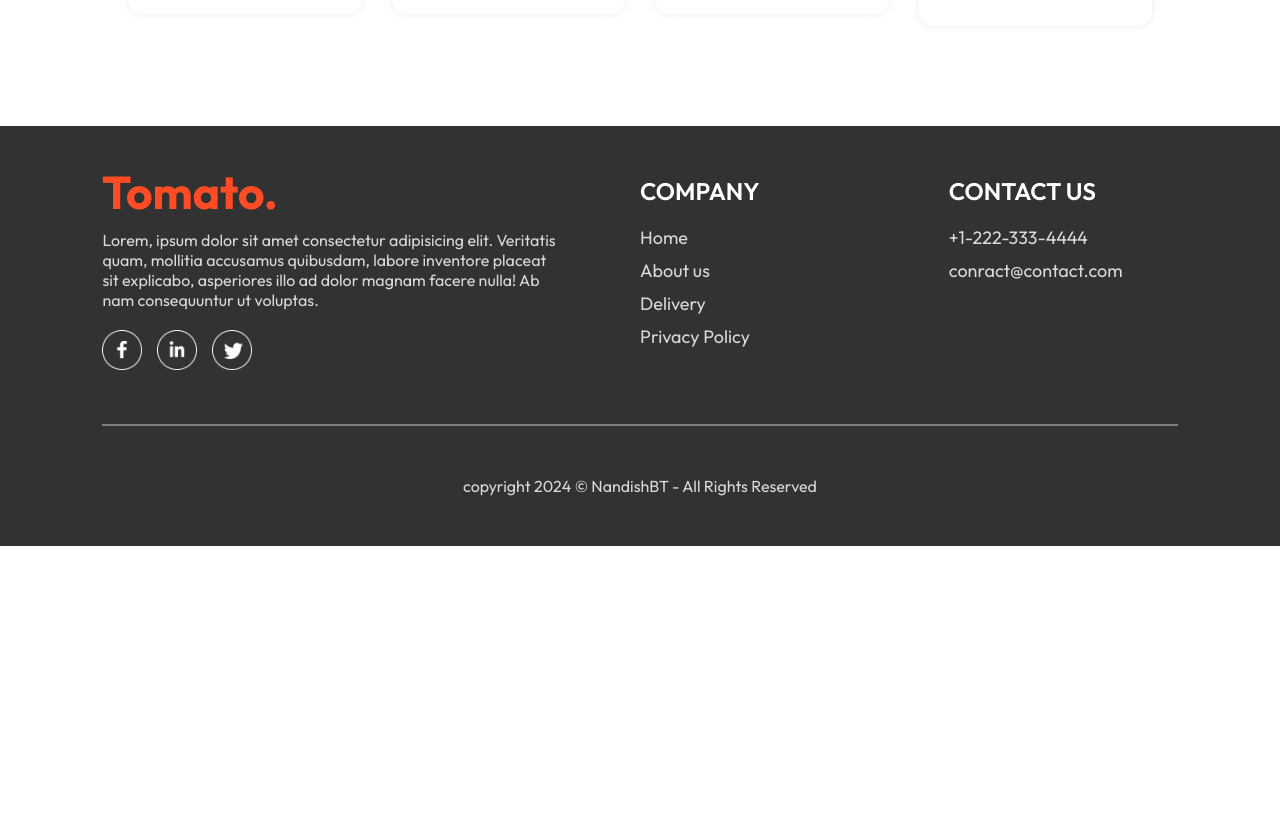
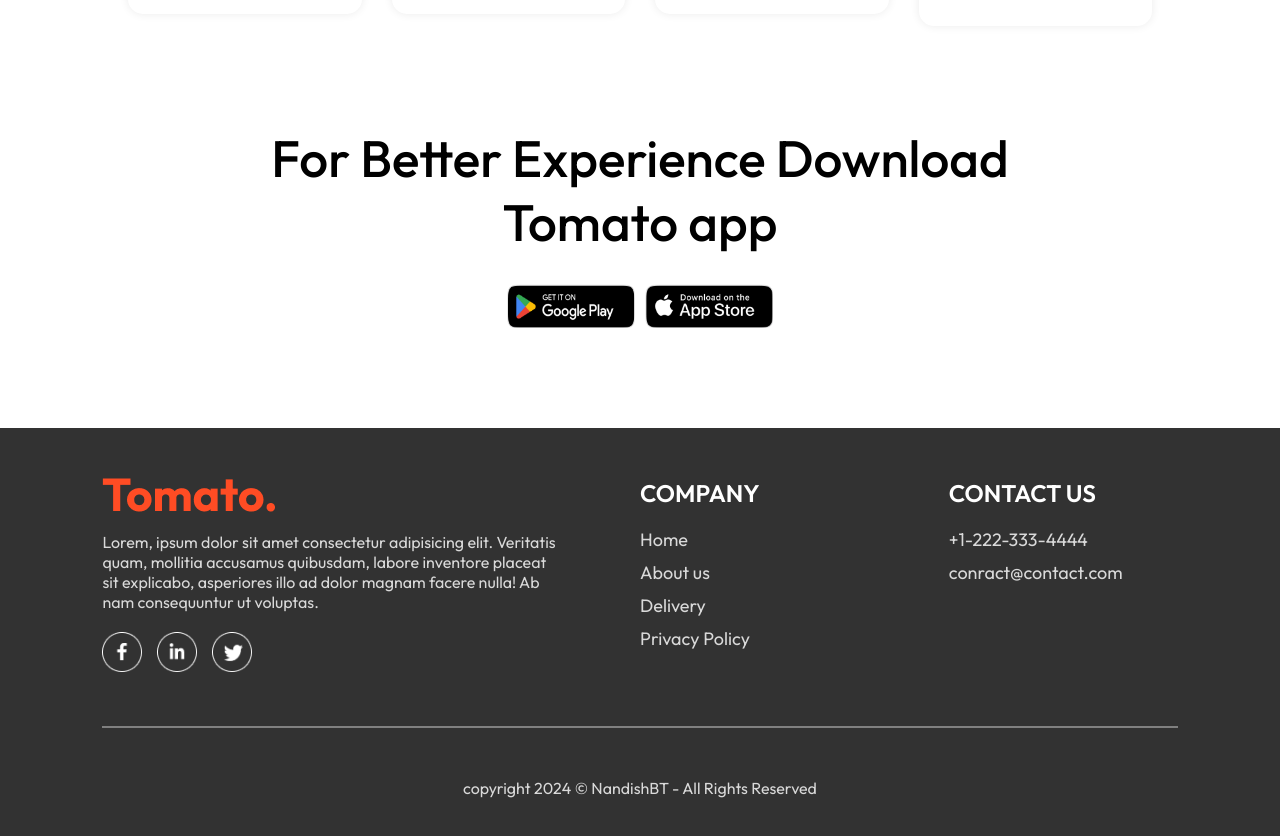
Before and after one commit to nandishbt/Food-Del, a React (Vite) app in the folder frontend/: page / in a window 1280 px wide. Shown: the part 4042-4878 px from the top of the page. Before the commit the page ends 4588 px from the top, so only its background shows below. Built offline with nearby package versions, Linux system fonts and the light colour scheme.

Commit message:
add download app section

```diff
--- /dev/null
+++ b/frontend/src/components/AppDownload/AppDownload.css
@@ -0,0 +1,25 @@
+.app-download {
+  font-size: max(4vw, 40px);
+  font-weight: 500;
+  margin: auto;
+  margin-top: 100px;
+  text-align: center;
+}
+
+.download-app{
+    display: flex;
+    justify-content: center;
+    gap: 10px;
+    margin-top: 30px;
+
+}
+
+.download-app img{
+    width: max(10vw);
+    transition: .5s;
+    cursor: pointer;
+}
+
+.download-app img:hover{
+    transform: scale(1.1);
+}
--- /dev/null
+++ b/frontend/src/components/AppDownload/AppDownload.jsx
@@ -0,0 +1,17 @@
+import React from 'react'
+import './AppDownload.css'
+import {assets} from './../../assets/assets'
+
+const AppDownload = () => {
+  return (
+    <div className='app-download' id='app-download'>
+        <p>For Better Experience Download <br /> Tomato app </p>
+        <div className="download-app">
+            <img src={assets.play_store} alt="" /><img src={assets.app_store} alt="" />
+        </div>
+
+    </div>
+  )
+}
+
+export default AppDownload
--- a/frontend/src/pages/Home/Home.jsx
+++ b/frontend/src/pages/Home/Home.jsx
@@ -3,6 +3,7 @@ import "./Home.css";
 import Header from "../../components/Header/Header";
 import Exploremenu from "../../components/Exploremenu/Exploremenu";
 import FoodDisplay from "../../components/FoodDisplay/FoodDisplay";
+import AppDownload from "../../components/AppDownload/AppDownload";
 
 const Home = () => {
   const [category, setCategory] = useState("All");
@@ -11,6 +12,7 @@ const Home = () => {
       <Header />
       <Exploremenu category={category} setCategory={setCategory} />
       <FoodDisplay category = {category} />
+      <AppDownload />
     </div>
   );
 };
```
